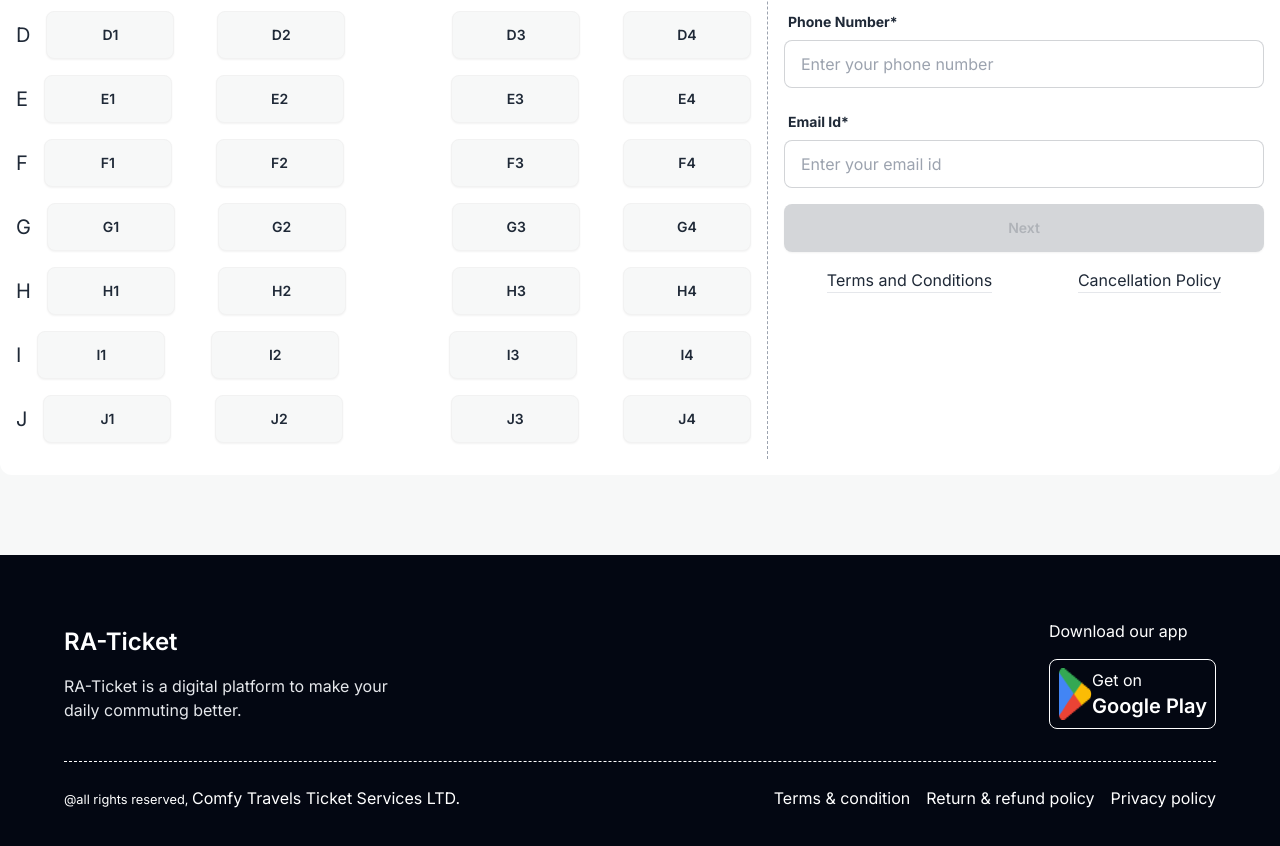
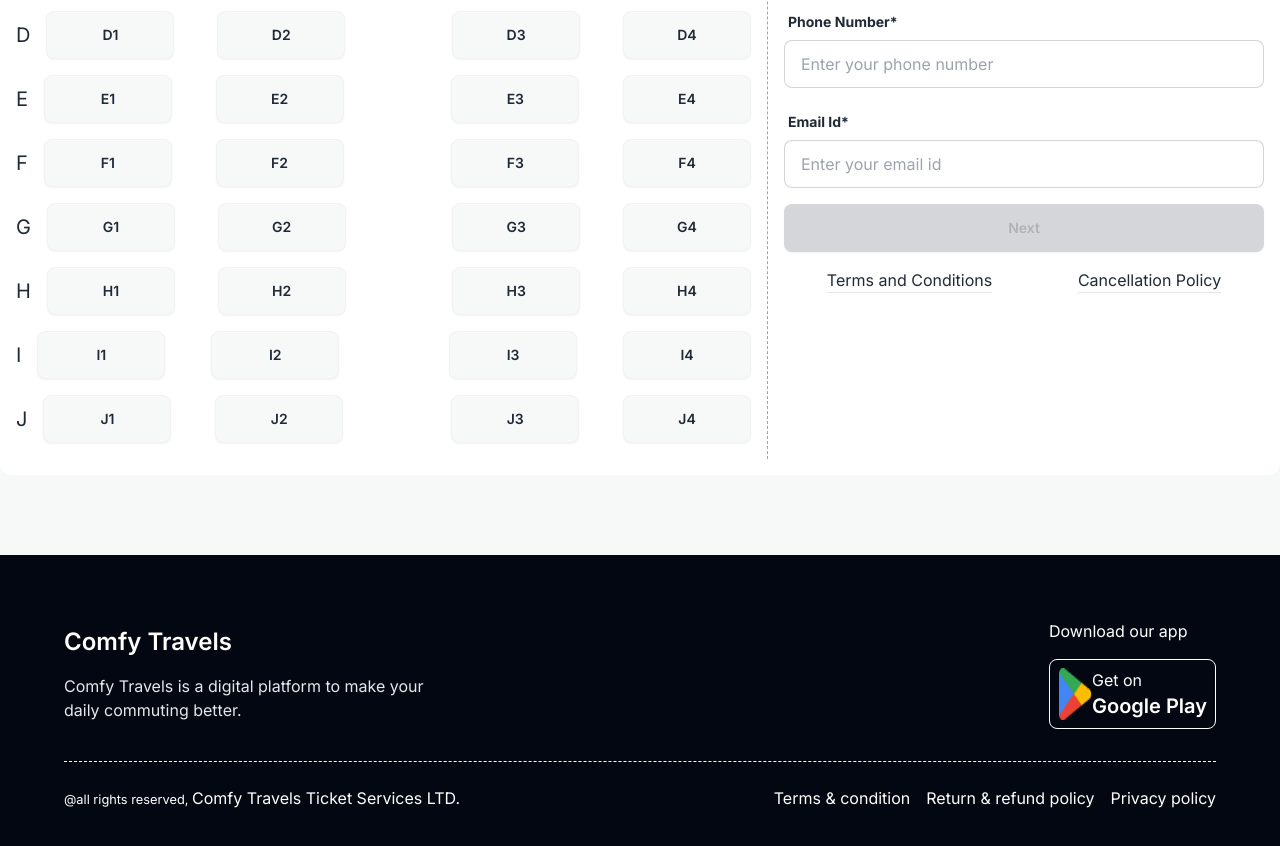
Before and after one commit to devmahmood/b9a5-smart-ticketing, a plain HTML site: page index.html in a window 1280 px wide. Shown: the part 2391-3237 px from the top of the page. Drawn offline with nearby package versions, Linux system fonts and the light colour scheme.

Commit message:
Minor Changers

```diff
--- a/index.html
+++ b/index.html
@@ -435,8 +435,8 @@
     <footer id="footer" class="bg-[#030712] p-4 lg:p-16 text-white">
         <div class="flex justify-between items-center border-dashed border-b border-white pb-8">
             <div class="space-y-4">
-                <h2 class="text-2xl font-semibold">RA-Ticket</h2>
-                <p class="text-gray-200">RA-Ticket is a digital platform to make your <br> daily commuting better.</p>
+                <h2 class="text-2xl font-semibold">Comfy Travels</h2>
+                <p class="text-gray-200">Comfy Travels is a digital platform to make your <br> daily commuting better.</p>
             </div>
             <div class="space-y-4">
                 <p>Download our app</p>
```
